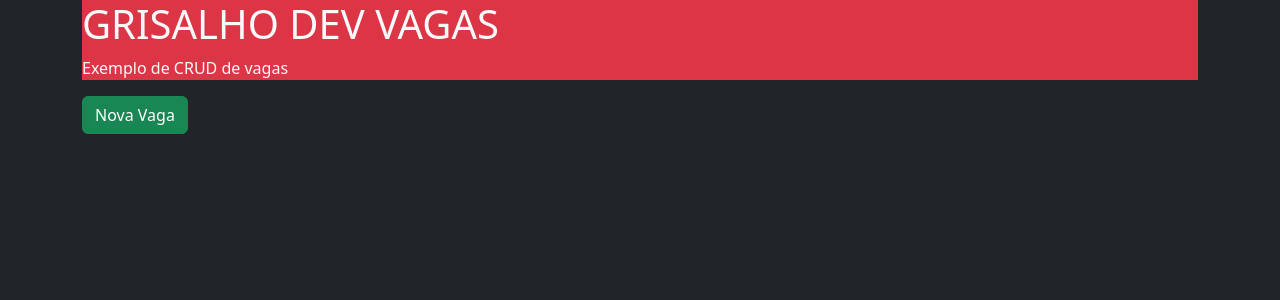
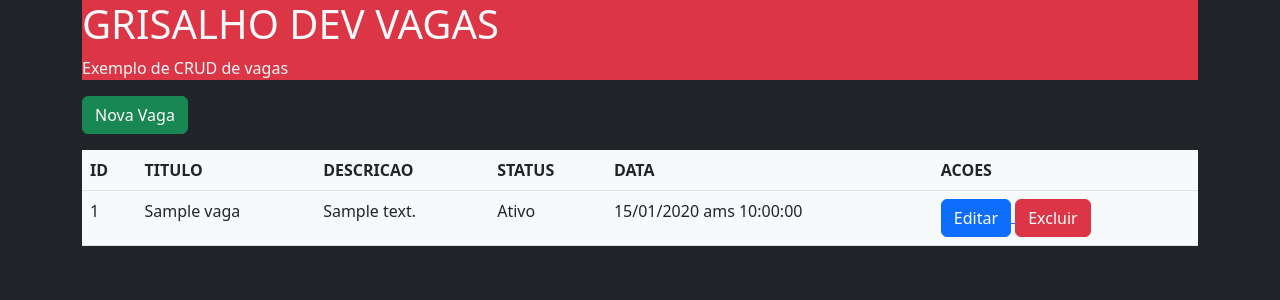
Before and after one commit to grimario-andre/gavagas, a PHP site: page / in a window 1280 px wide. Shown: the top 300 px of the page. Run offline with PHP 8.4, Linux system fonts and the light colour scheme; tables that the repository leaves empty hold one stand-in row (values such as "Sample post").

Commit message:
Seven Commit
Finish in cadastrar and listagem.

```diff
--- a/includes/listagem.php
+++ b/includes/listagem.php
@@ -1,5 +1,32 @@
+<?php
+    $resultados = '';
+
+    foreach ($vagas as $vaga) {
+
+        $resultados .= '
+            <tr>
+                <td>'. $vaga->id .'</td>
+                <td>'. $vaga->titulo .'</td>
+                <td>'. $vaga->descricao .'</td>
+                <td>'. ($vaga->ativo == 's' ? ' Ativo ' : ' Inativo ') .'</td>
+                <td>'. date('d/m/Y a\s H:i:s', strtotime($vaga->data) ) .'</td>
+                <td>
+                    <a href="editar.php?id='. $vaga->id .' ">
+                        <button type="button" class="btn btn-primary">Editar</button>
+                    </a>
+
+                    <a href="excluir.php?id='. $vaga->id .' ">
+                        <button type="button" class="btn btn-danger">Excluir</button>
+                    </a>
+                </td>
+            </tr>
+        ';
+    }
+
+?>
+
 <main>
-
+    <!-- Sessao Cadastrar -->
     <section>
         <a href="cadastrar.php">
             <button class="btn btn-success">
@@ -8,4 +35,24 @@
         </a>
     </section>
 
+    <!-- Tabela Vagas -->
+    <section>
+        <!-- HEAD -->
+        <table class="table bg-light mt-3">
+            <thead>
+                <tr>
+                    <th>ID</th>
+                    <th>TITULO</th>
+                    <th>DESCRICAO</th>
+                    <th>STATUS</th>
+                    <th>DATA</th>
+                    <th>ACOES</th>
+                </tr>
+            </thead>
+            <!-- BODY -->
+            <tbody>
+                <?=$resultados?>
+            </tbody>
+        </table>
+    </section>
 </main>
```
Also changed, not shown: cadastrar.php (+11 -6 lines).
